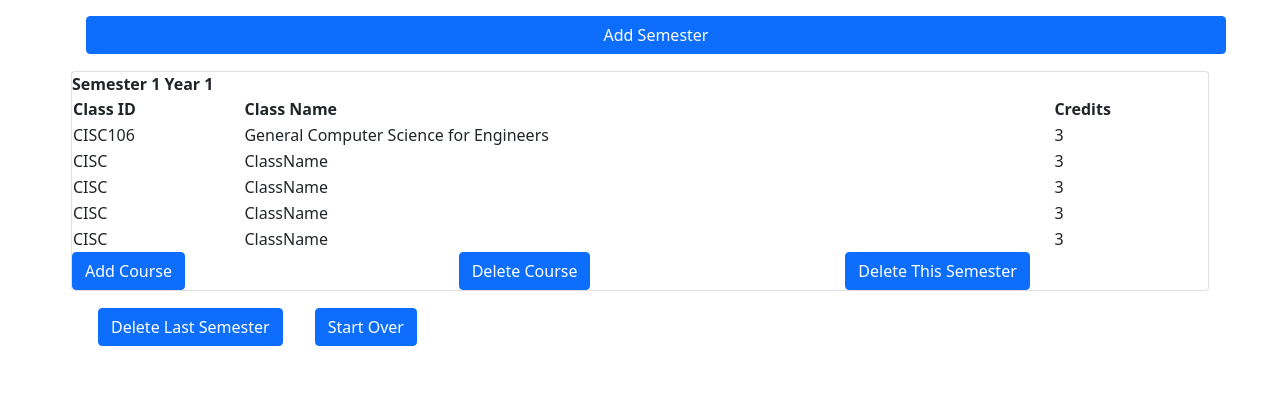
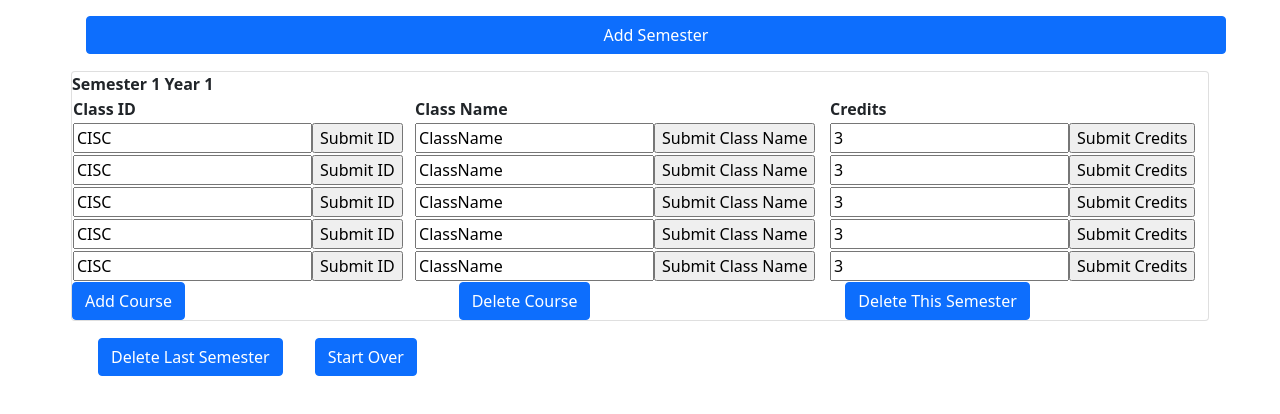
Before and after one commit to UD-CISC275-F21/ud-cis-scheduler-team-17, a React (Create React App) app: page / in a window 1280 px wide. Shown: the top 414 px of the page. Built offline with nearby package versions, Linux system fonts and the light colour scheme.

Commit message:
Made the table into text fields.

```diff
--- a/src/components/SubjectViewer.tsx
+++ b/src/components/SubjectViewer.tsx
@@ -1,4 +1,4 @@
-import React from "react";
+import React, { useState } from "react";
 import {Subject} from "../interfaces/subject";
 import { Card, Row, Button, Col } from "react-bootstrap";
 import { TableFace } from "../interfaces/tableface";
@@ -13,12 +13,10 @@ export function SubjectTable({currID, currentSem, currYear, semList, setSemList,
     idSet: (num: number) => void,
     semPer: number
 }) : JSX.Element {
-    const subjectList: Subject[] = [
-        {id: "CISC106", name: "General Computer Science for Engineers", credits: 3},
-        {id: "CISC", name: "ClassName", credits: 3},
-        {id: "CISC", name: "ClassName", credits: 3},
-        {id: "CISC", name: "ClassName", credits: 3},
-        {id: "CISC", name: "ClassName", credits: 3}];
+
+    const [newSubject, setNewSubject] = useState<Subject>({id: "CISC", name: "ClassName", credits: 3});
+
+    const subjectList: Subject[] = [newSubject, newSubject, newSubject, newSubject, newSubject];
 
 
     function deleteSem () {
@@ -54,9 +52,17 @@ export function SubjectTable({currID, currentSem, currYear, semList, setSemList,
                 <tr><th>Class ID</th><th>Class Name</th><th>Credits</th></tr>
                 { subjectList.map((sbj: Subject) => {
                     return <tr key={sbj.name}>
-                        <td>{sbj.id}</td>
-                        <td>{sbj.name}</td>
-                        <td>{sbj.credits}</td>
+                        <td><form>
+                            <input type="text" value={sbj.id}/><input type="submit" value ="Submit ID"></input>
+                        </form></td>
+
+                        <td><form>
+                            <input type="text" value={sbj.name}/><input type="submit" value ="Submit Class Name"></input>
+                        </form></td>
+
+                        <td><form>
+                            <input type="text" value={sbj.credits}/><input type="submit" value ="Submit Credits"></input>
+                        </form></td>
                     </tr>;
                 })}
             </table>
```
